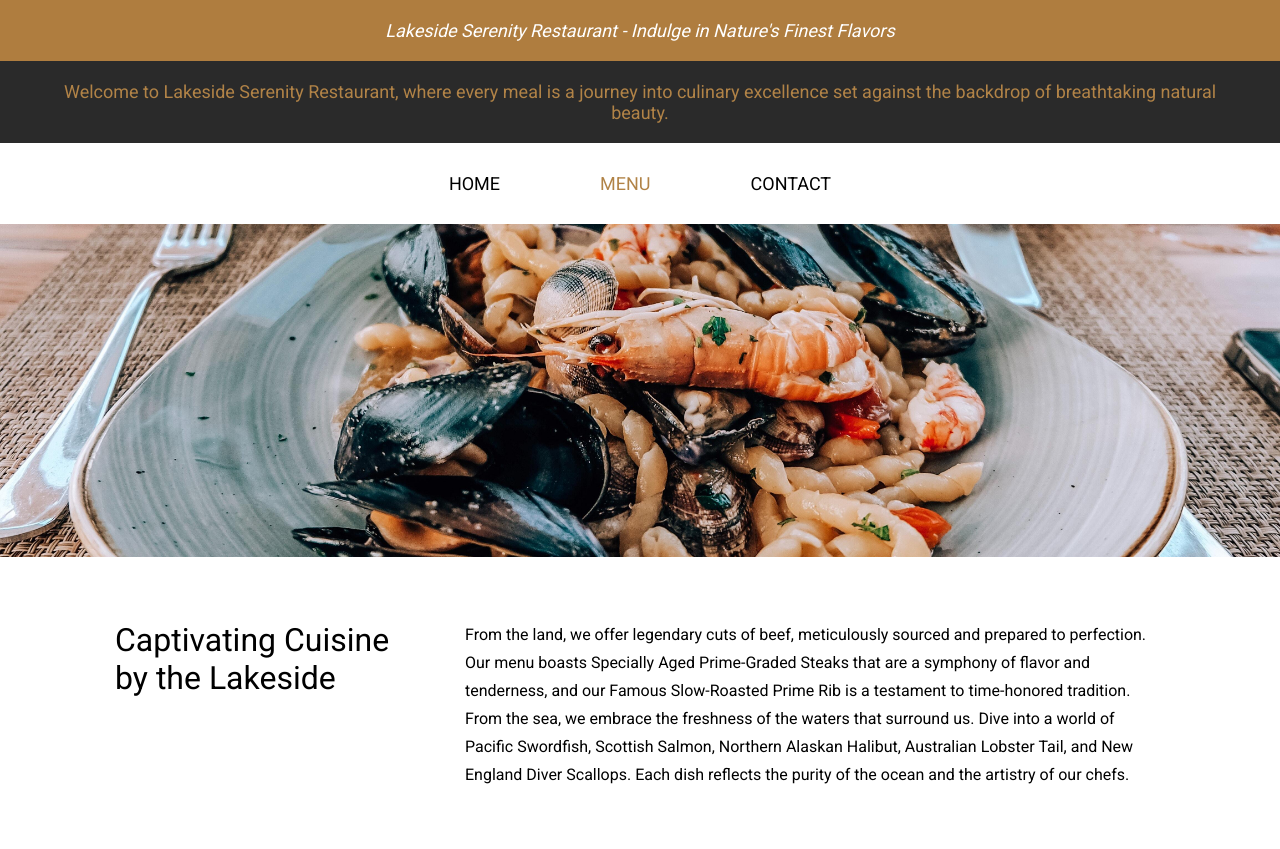
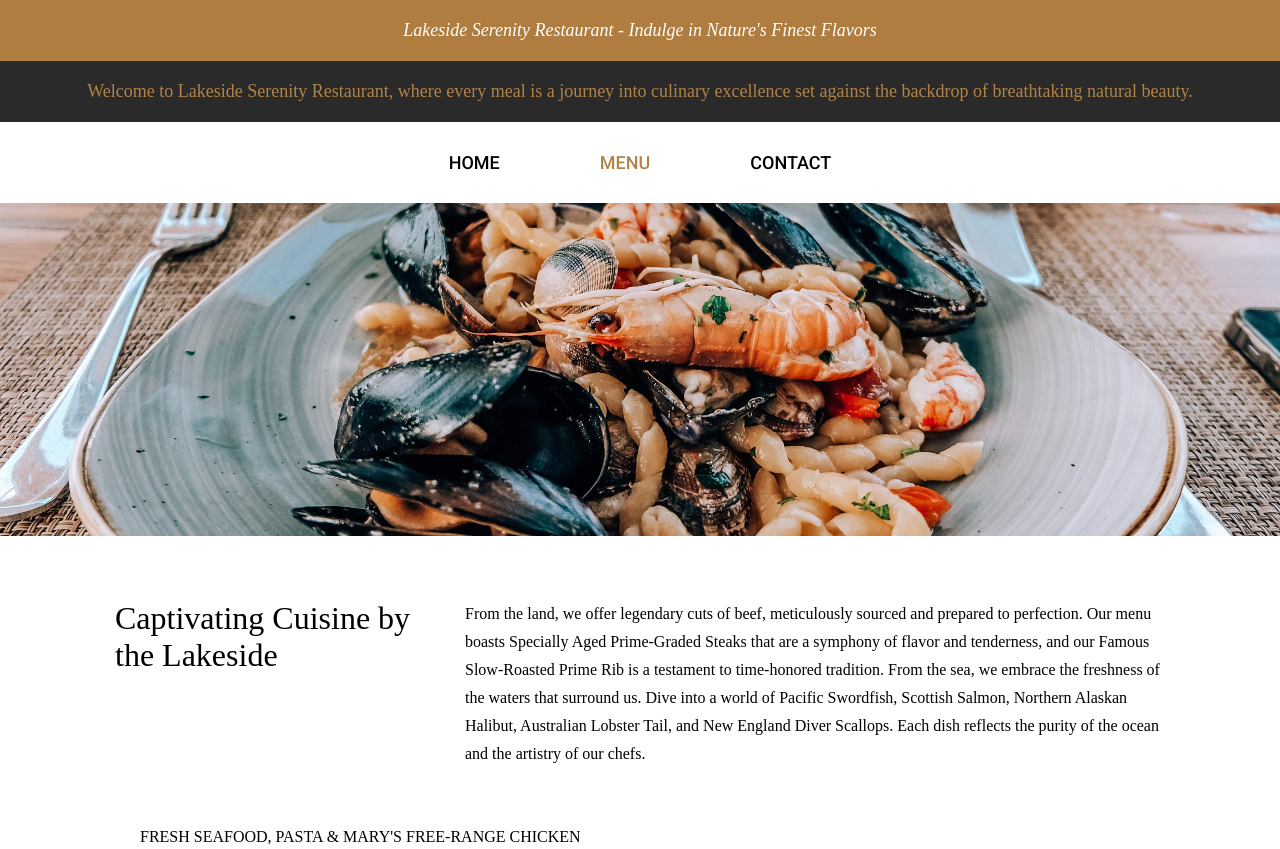
Before and after one commit to FuMinHuang/odin-restaurant-page, a website built with webpack: page dist/index.html in a window 1280 px wide. Both pictures are taken after a click on the button "MENU". Built offline with nearby package versions, Linux system fonts and the light colour scheme.

Commit message:
Updated menu page

```diff
--- a/src/addDescription1.js
+++ b/src/addDescription1.js
@@ -26,9 +26,9 @@ export function addDescription1() {
     img2.classList.add("icon");
     img3.classList.add("icon");
 
-    img1.src = "../src/stars.png";
-    img2.src = "../src/shrimp.png";
-    img3.src = "../src/wine.png";
+    img1.src = "../src/star-solid.svg";
+    img2.src = "../src/shrimp-solid.svg";
+    img3.src = "../src/wine-glass-solid.svg";
 
     let box1P1 = document.createElement("div");
     let box1P2 = document.createElement("div");
--- /dev/null
+++ b/src/addMenuDetails.js
@@ -0,0 +1,18 @@
+export function addMenuDetails() {
+    let bodyContent = document.querySelector(".bodyContent");
+
+    let menuBox = document.createElement("div");
+    menuBox.setAttribute("class", "menuBox");
+
+    let menu = document.createElement("div");
+    menu.setAttribute("class", "menu");
+
+    let menuHeader = document.createElement("div");
+    menuHeader.setAttribute("class", "menuHeader");
+    menuHeader.append("FRESH SEAFOOD, PASTA & MARY'S FREE-RANGE CHICKEN");
+
+
+    menu.append(menuHeader);
+    menuBox.append(menu);
+    bodyContent.append(menuBox);
+}
--- /dev/null
+++ b/src/addMenuHero.js
@@ -0,0 +1,29 @@
+export function addMenuHero() {
+    let bodyContent = document.querySelector(".bodyContent");
+
+    // while (bodyContent.firstChild) {
+    //     bodyContent.removeChild(bodyContent.firstChild);
+    // };
+
+    let menuHero = document.createElement("div");
+    menuHero.classList.add("menuHero");
+
+    let img = document.createElement("img");
+    img.src = "../src/menuhero.jpg";
+
+    menuHero.append(img);
+
+    let descriptionBox = document.createElement("div");
+    descriptionBox.setAttribute("class", "descriptionBox");
+
+    let descriptionBoxContentLeft = document.createElement("p");
+    descriptionBoxContentLeft.setAttribute("class", "descriptionBoxContentLeft");
+    descriptionBoxContentLeft.append("Captivating Cuisine by the Lakeside");
+
+    let descriptionBoxContentRight = document.createElement("p");
+    descriptionBoxContentRight.setAttribute("class", "descriptionBoxContentRight");
+    descriptionBoxContentRight.append("From the land, we offer legendary cuts of beef, meticulously sourced and prepared to perfection. Our menu boasts Specially Aged Prime-Graded Steaks that are a symphony of flavor and tenderness, and our Famous Slow-Roasted Prime Rib is a testament to time-honored tradition.   From the sea, we embrace the freshness of the waters that surround us. Dive into a world of Pacific Swordfish, Scottish Salmon, Northern Alaskan Halibut, Australian Lobster Tail, and New England Diver Scallops. Each dish reflects the purity of the ocean and the artistry of our chefs.")
+
+    descriptionBox.append(descriptionBoxContentLeft, descriptionBoxContentRight);
+    bodyContent.append(menuHero, descriptionBox);
+}
--- a/src/menu.js
+++ b/src/menu.js
@@ -1,3 +1,6 @@
+import { addMenuHero } from "./addMenuHero";
+import { addMenuDetails } from "./addMenuDetails";
+
 export function menuPageLoad() {
     let bodyContent = document.querySelector(".bodyContent");
 
@@ -5,27 +8,6 @@ export function menuPageLoad() {
         bodyContent.removeChild(bodyContent.firstChild);
     };
 
-    let menuHero = document.createElement("div");
-    menuHero.classList.add("menuHero");
-
-    let img = document.createElement("img");
-    img.src = "../src/menuhero.jpg";
-
-    menuHero.append(img);
-
-
-    let descriptionBox = document.createElement("div");
-    descriptionBox.setAttribute("class", "descriptionBox");
-
-    let descriptionBoxContentLeft = document.createElement("p");
-    descriptionBoxContentLeft.setAttribute("class", "descriptionBoxContentLeft");
-    descriptionBoxContentLeft.append("Captivating Cuisine by the Lakeside");
-
-    let descriptionBoxContentRight = document.createElement("p");
-    descriptionBoxContentRight.setAttribute("class", "descriptionBoxContentRight");
-    descriptionBoxContentRight.append("From the land, we offer legendary cuts of beef, meticulously sourced and prepared to perfection. Our menu boasts Specially Aged Prime-Graded Steaks that are a symphony of flavor and tenderness, and our Famous Slow-Roasted Prime Rib is a testament to time-honored tradition.   From the sea, we embrace the freshness of the waters that surround us. Dive into a world of Pacific Swordfish, Scottish Salmon, Northern Alaskan Halibut, Australian Lobster Tail, and New England Diver Scallops. Each dish reflects the purity of the ocean and the artistry of our chefs.")
-
-    descriptionBox.append(descriptionBoxContentLeft, descriptionBoxContentRight);
-
-    bodyContent.append(menuHero, descriptionBox);
+    addMenuHero();
+    addMenuDetails();
 };
--- a/src/style.css
+++ b/src/style.css
@@ -7,8 +7,6 @@
 .headline1 {
     background-color: #af7d3f;
     color: white;
-    font-family: 'Josefin Sans', sans-serif;
-    font-family: 'Roboto', sans-serif;
     font-style: italic;
     text-align: center;
     font-size: 18px;
@@ -18,8 +16,6 @@
 .headline2 {
     background-color: #2a2a2a;
     color: #b18347;
-    font-family: 'Josefin Sans', sans-serif;
-    font-family: 'Roboto', sans-serif;
     text-align: center;
     font-size: 18px;
     padding: 20px 50px;
@@ -39,6 +35,7 @@ button {
     font-family: 'Josefin Sans', sans-serif;
     font-family: 'Roboto', sans-serif;
     font-size: 18px;
+    font-weight: 500;
 }
 
 button:hover,
@@ -55,7 +52,6 @@ button:focus {
 }
 
 .description1 .header{
-    font-family: 'Roboto';
     font-size: 36px;
     text-align: center;
     padding: 60px 0px 100px;
@@ -71,7 +67,9 @@ button:focus {
 }
 
 .description1 .icon {
-    max-width: 22%;
+    height: 50px;
+    width: 50px;
+    filter: invert(53%) sepia(54%) saturate(436%) hue-rotate(354deg) brightness(92%) contrast(86%);
   }
 
 
@@ -92,9 +90,7 @@ button:focus {
 }
 
 .description1 .p2 {
-    font-family: 'Josefin Sans', sans-serif;
-    font-family: 'Roboto', sans-serif;
-    font-size: 14px;
+    font-size: 16px;
     line-height: 30px;
 }
 
@@ -103,8 +99,6 @@ button:focus {
     padding: 60px;
     text-align: center;
     font-size: 20px;
-    font-family: 'Josefin Sans', sans-serif;
-    font-family: 'Roboto', sans-serif;
     line-height: 36px;
     background-color: #e6e5db;
 }
@@ -117,8 +111,6 @@ button:focus {
 .bodyContent .descriptionBox {
     display: flex;
     justify-content: center;
-    font-family: 'Josefin Sans', sans-serif;
-    font-family: 'Roboto', sans-serif;
     padding: 60px;
     gap: 50px;
 }
@@ -132,3 +124,14 @@ button:focus {
     line-height: 28px;
     width: 700px;
 }
+
+.menu {
+    display: grid;
+    grid-template-columns: 1fr 1fr;
+    width: 1000px;
+    margin: auto;
+}
+
+.menuHeader {
+    grid-column: 1 / -1;
+}
```
Also changed, not shown: dist/main.js, src/shrimp-solid.svg (added), src/star-solid.svg (added), src/stars.png (deleted), src/wine-glass-solid.svg (added).
